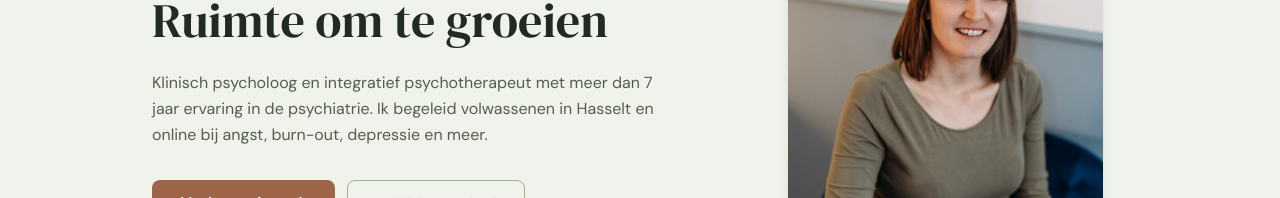
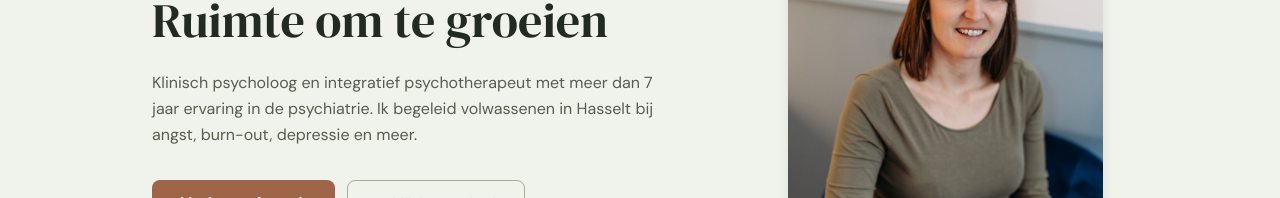
Before and after one commit to gertnelissen/romy-tielens, a Next.js app: page / in a window 1280 px wide. Shown: the part 235-433 px from the top of the page. Built offline with nearby package versions, Linux system fonts and the light colour scheme.

Commit message:
Remove 'en online' from hero — online sessions are exceptional

```diff
--- a/src/app/page.tsx
+++ b/src/app/page.tsx
@@ -14,7 +14,7 @@ export default function Home() {
             <p className="text-base text-stone-700 max-w-lg mb-8 leading-relaxed">
               Klinisch psycholoog en integratief psychotherapeut met meer dan
               7 jaar ervaring in de psychiatrie. Ik begeleid volwassenen in
-              Hasselt en online bij angst, burn-out, depressie en meer.
+              Hasselt bij angst, burn-out, depressie en meer.
             </p>
             <div className="flex flex-col sm:flex-row gap-3">
               <Link
```
